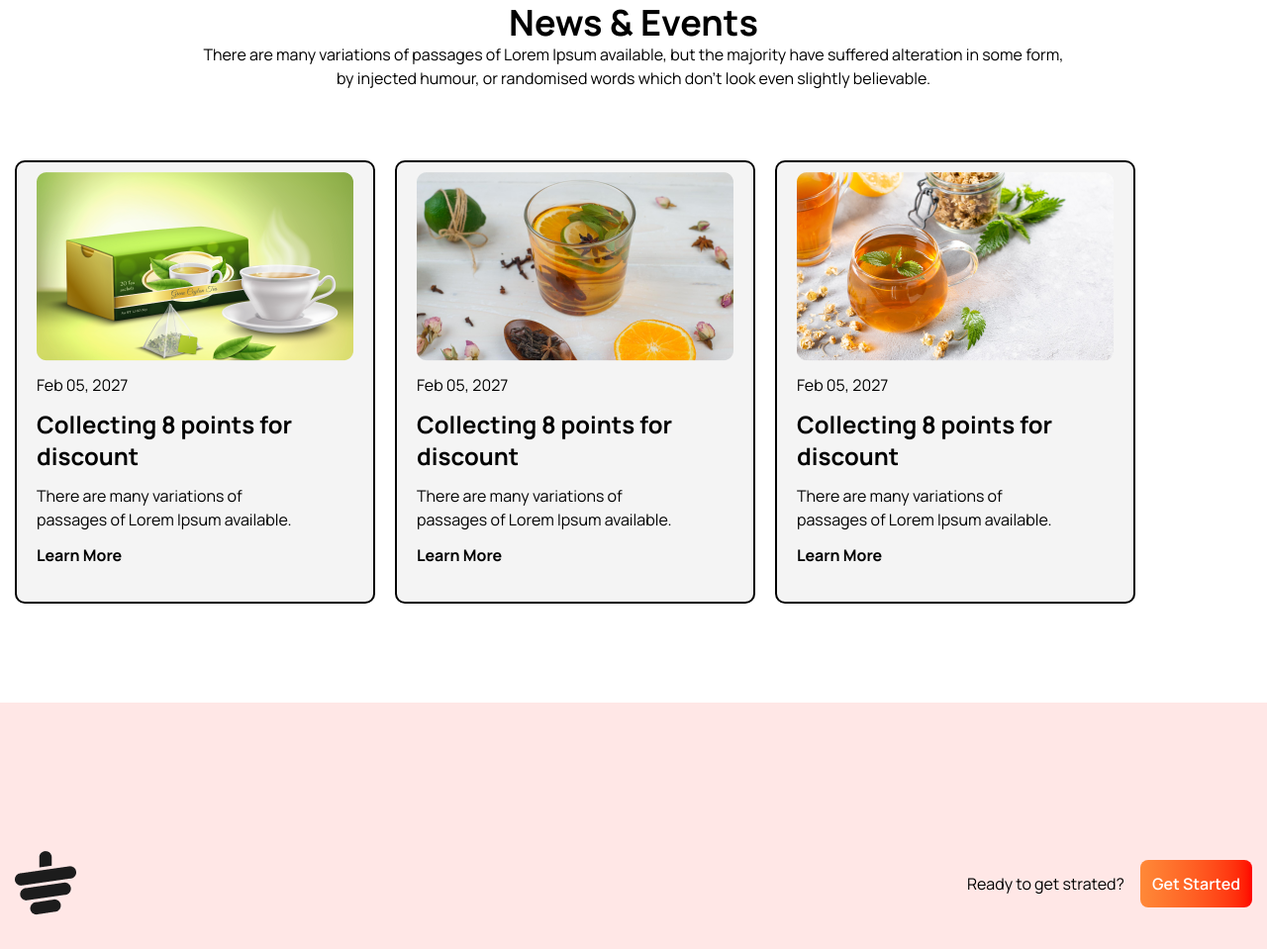
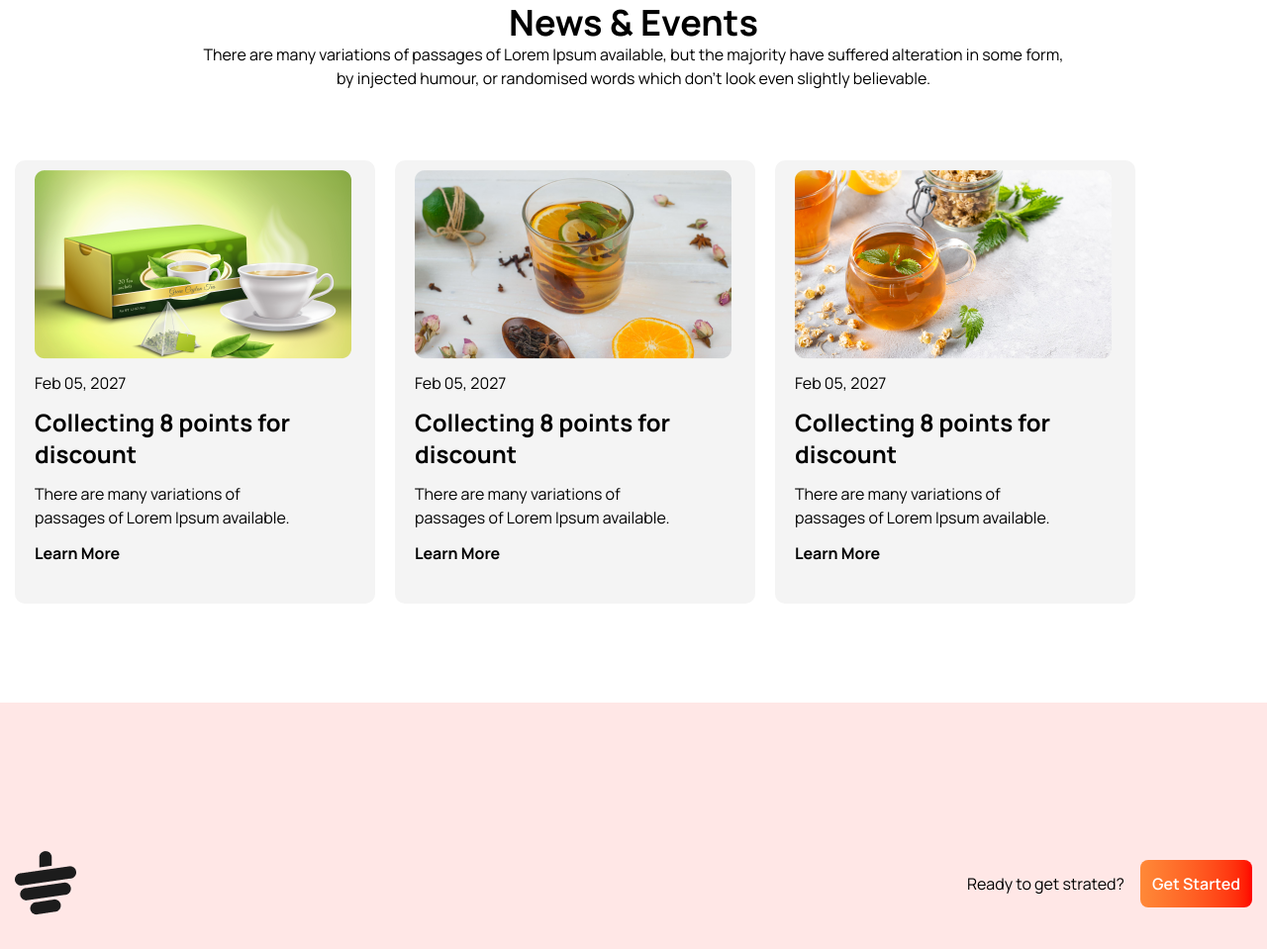
Before and after one commit to sakhawat236hossain/simple-html-css-tailwine-recap-project, a plain HTML site: page index.html in a window 1280 px wide. Shown: the part 2416-3375 px from the top of the page at 99% size. Drawn offline with nearby package versions, Linux system fonts and the light colour scheme.

Commit message:
modeafai

```diff
--- a/index.html
+++ b/index.html
@@ -144,21 +144,21 @@ tea time at The <br> Tea House</h1>
   <h1 class="text-center items-center text-4xl font-bold">News & Events</h1>
   <p class="text-center items-center">There are many variations of passages of Lorem Ipsum available, but the majority have suffered alteration in some form, <br> by injected humour, or randomised words which don't look even slightly believable. </p>
   <div class="mt-[71px]  flex md:flex gap-5">
-    <div class="border-2 w-[364px] h-[448px] bg-[#F4F4F4] justify-center items-center p-[10px] pl-[20px]  rounded-[10px]">
+    <div class=" w-[364px] h-[448px] bg-[#F4F4F4] justify-center items-center p-[10px] pl-[20px]  rounded-[10px]">
       <img src="./images/news-1.png  " alt="">
       <p class="mt-3">Feb 05, 2027</p>
       <h1 class="mt-3 text-2xl font-bold">Collecting 8 points for discount</h1>
       <p class="mt-3">There are many variations of <br>passages of Lorem Ipsum available.</p>
       <h1 class="mt-3 font-bold">Learn More</h1>
     </div>
-    <div class="border-2 w-[364px] h-[448px] bg-[#F4F4F4] justify-center items-center p-[10px] pl-[20px] rounded-[10px]">
+    <div class=" w-[364px] h-[448px] bg-[#F4F4F4] justify-center items-center p-[10px] pl-[20px] rounded-[10px]">
       <img src="./images/news-2.png  " alt="">
       <p class="mt-3">Feb 05, 2027</p>
       <h1 class="mt-3 text-2xl font-bold">Collecting 8 points for discount</h1>
       <p class="mt-3">There are many variations of <br>passages of Lorem Ipsum available.</p>
       <h1 class="mt-3 font-bold">Learn More</h1>
     </div>
-    <div class="border-2 w-[364px] h-[448px] bg-[#F4F4F4] justify-center items-center p-[10px] pl-[20px] rounded-[10px]">
+    <div class=" w-[364px] h-[448px] bg-[#F4F4F4] justify-center items-center p-[10px] pl-[20px] rounded-[10px]">
       <img src="./images/news-3.png  " alt="">
       <p class="mt-3">Feb 05, 2027</p>
       <h1 class="mt-3 text-2xl font-bold">Collecting 8 points for discount</h1>
```
